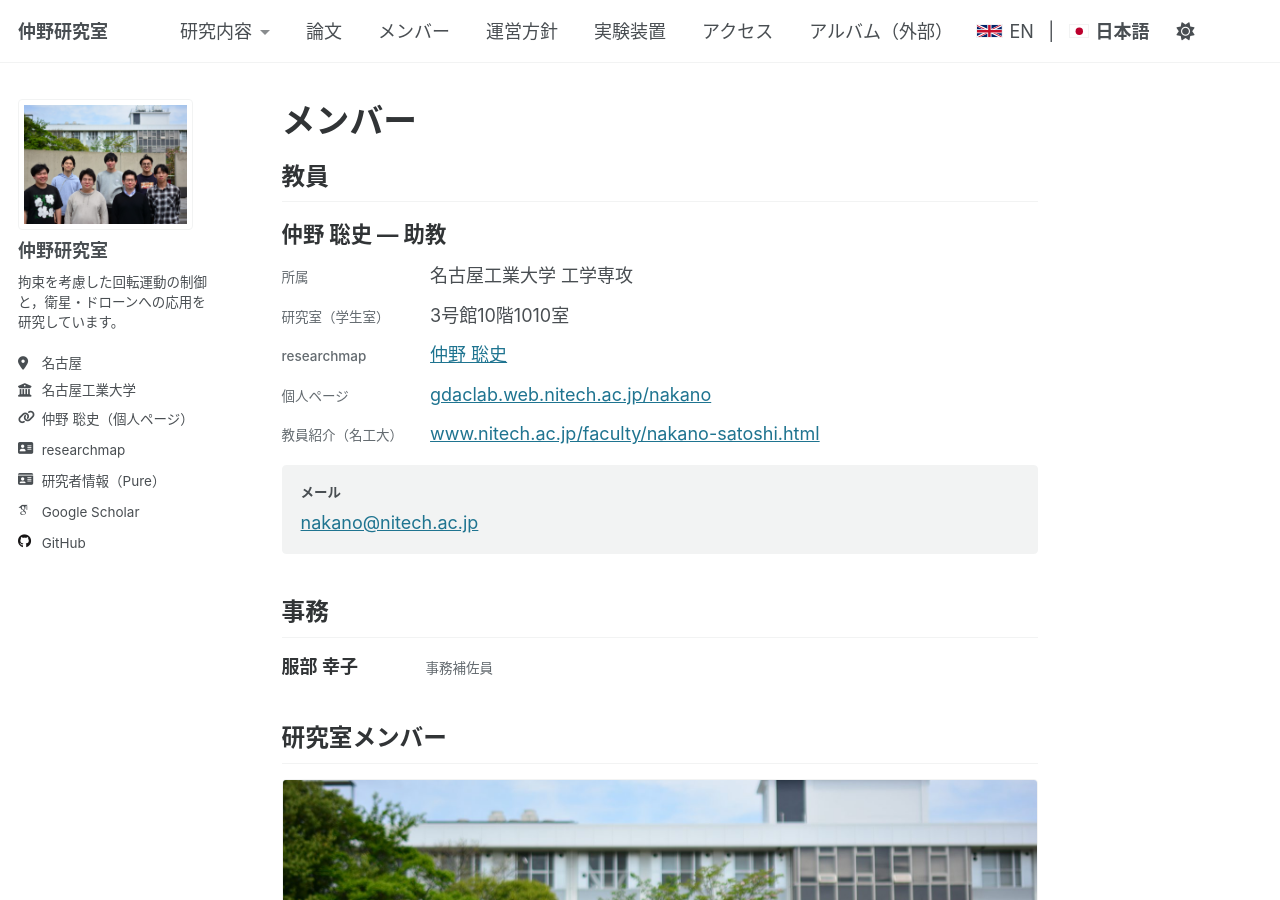
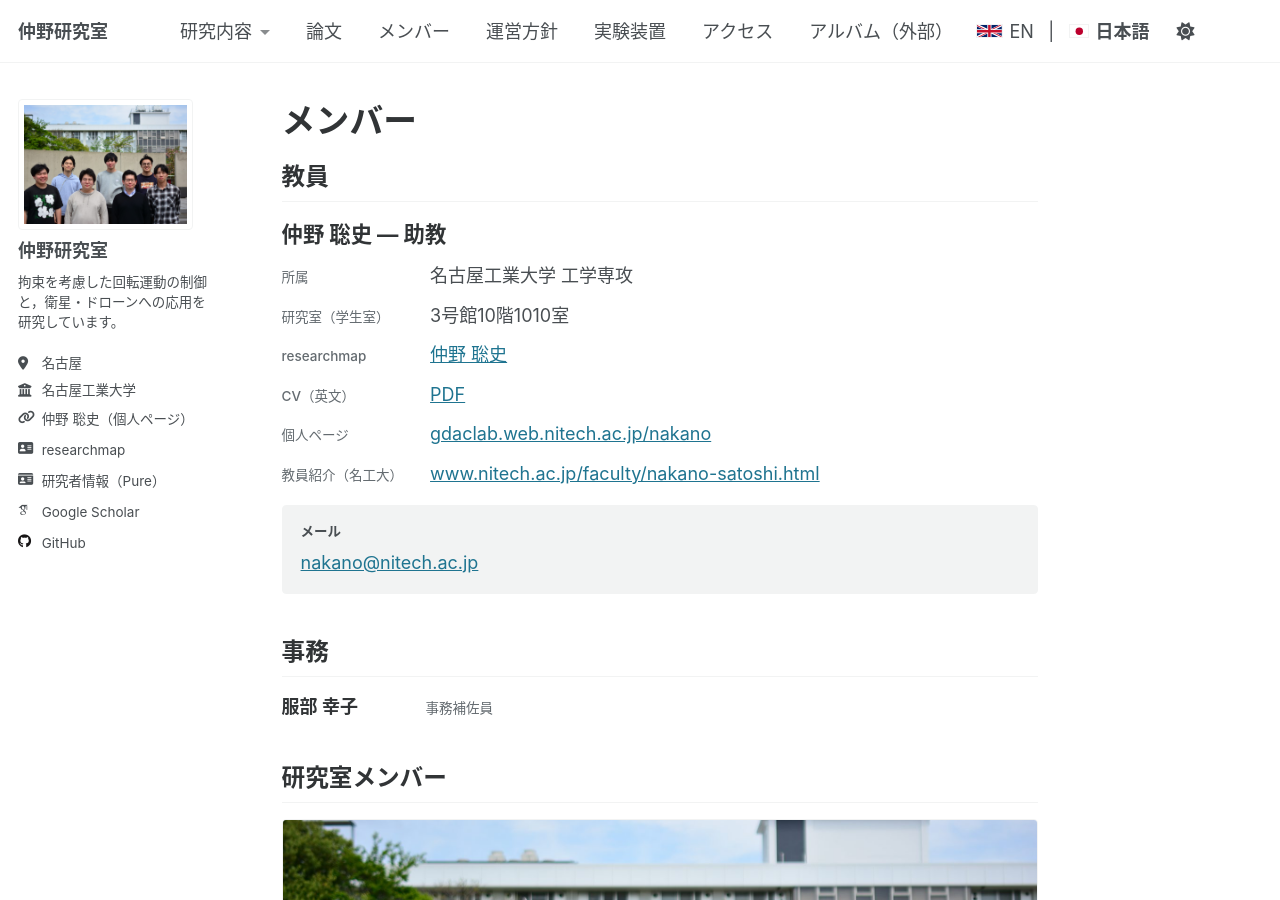
Before and after one commit to GDAC-Lab/gdac-lab.github.io, a Jekyll site: the page built from _pages/ja/people.md, in a window 1280 px wide and 900 px high. Built offline with Jekyll 4.4.1, drawn with Linux system fonts in a browser that asks for light colours.

Commit message:
メンバーページの仲野の欄に CV の PDF へのリンクを足す
files/satoshi-nakano-cv.pdf は cv-pdf.yml が Overleaf の CV から作って置く。
researchmap の次の行に置き，英語版は「CV」，日本語版は CV が英文なので
「CV（英文）」とする。

```diff
--- a/_pages/ja/people.md
+++ b/_pages/ja/people.md
@@ -25,6 +25,9 @@ lang_ref: people
 
 researchmap
 : [仲野 聡史](https://researchmap.jp/satoshi-nakano)
+
+CV（英文）
+: [PDF]({{ base_path }}/files/satoshi-nakano-cv.pdf)
 
 個人ページ
 : [gdaclab.web.nitech.ac.jp/nakano](https://gdaclab.web.nitech.ac.jp/nakano/)
```
Also changed, not shown: _pages/people.md (+3 -0 lines).
